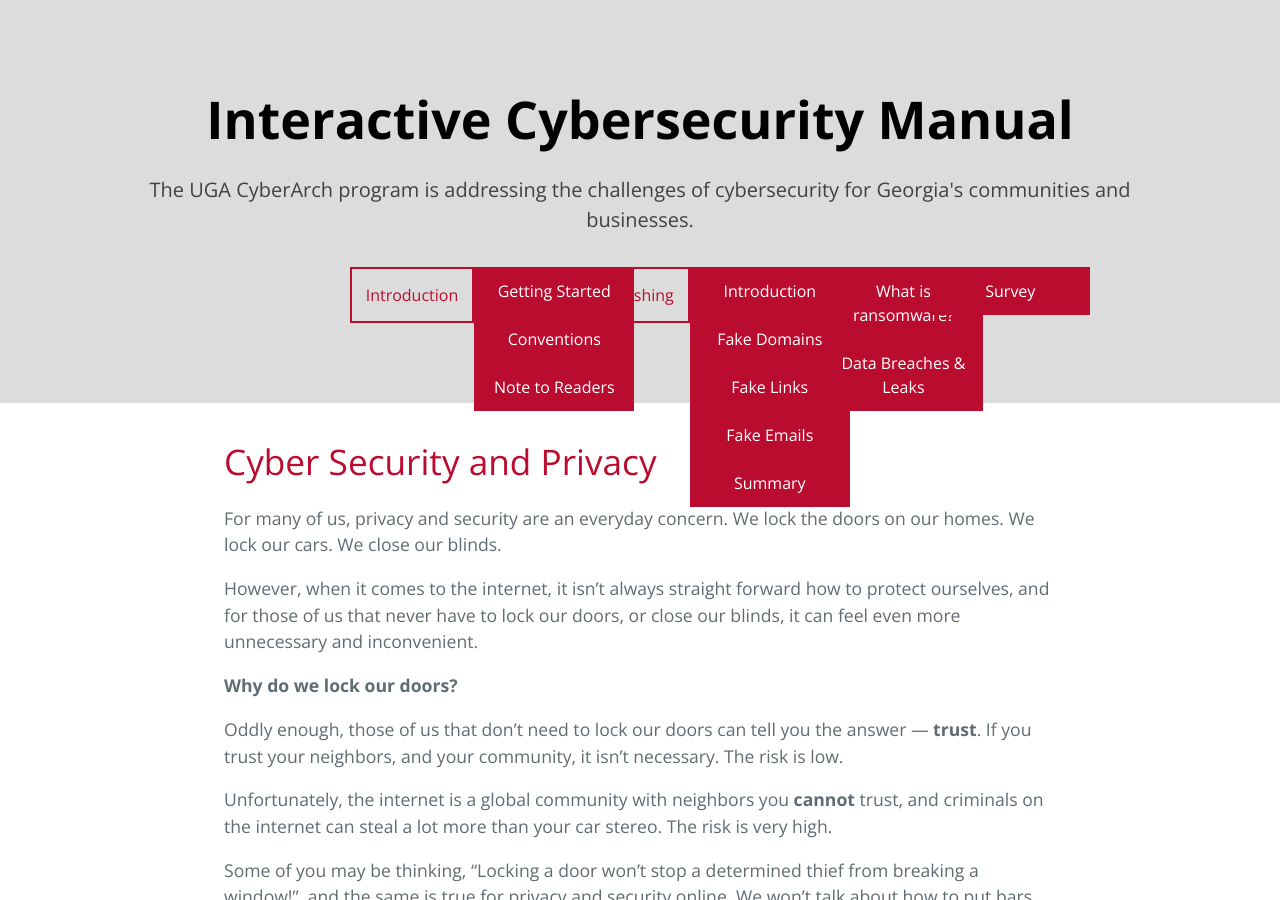
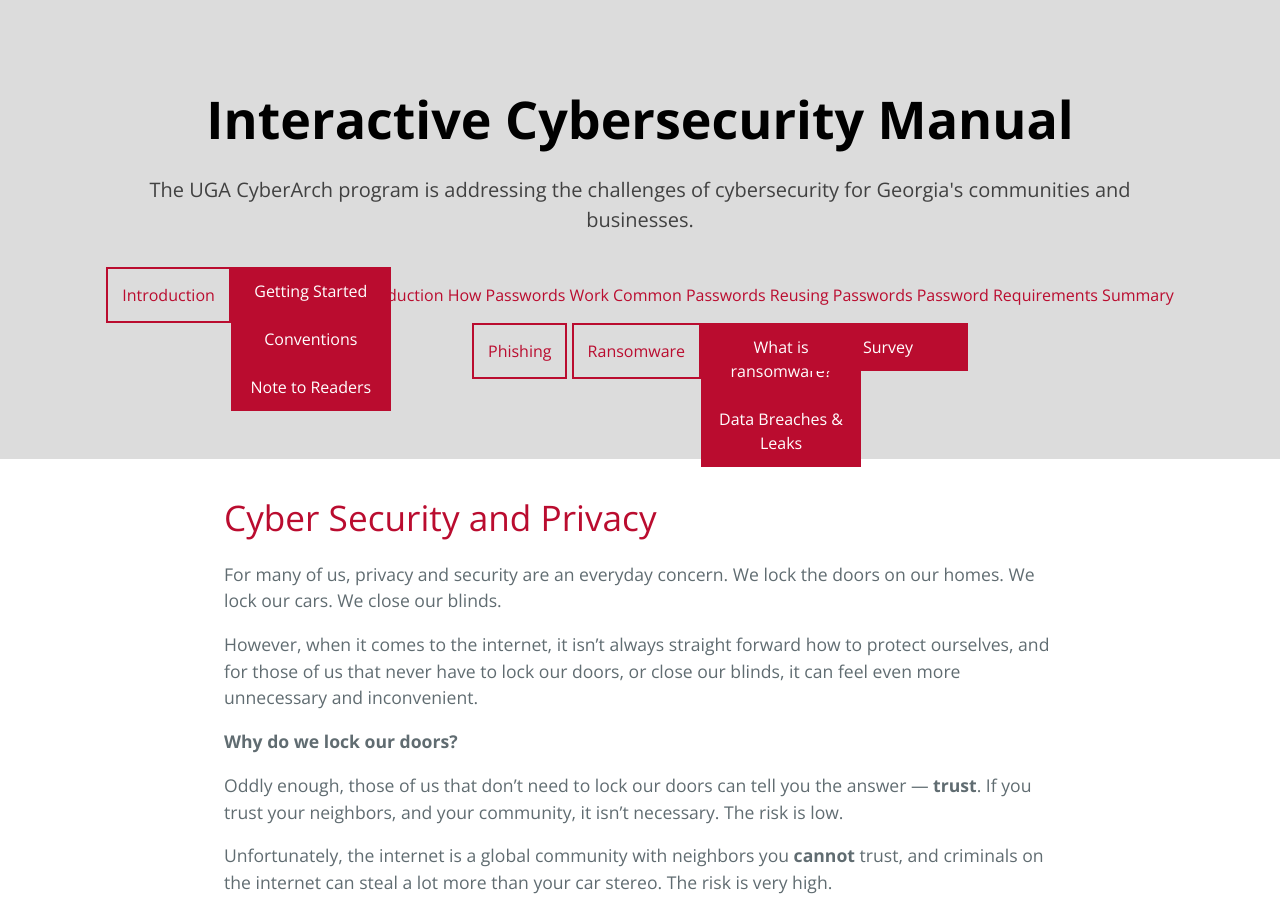
Before and after one commit to ugacyberarch/manual, a Jekyll site: the page built from index.md, in a window 1280 px wide and 900 px high. Built offline with Jekyll 4.4.1, drawn with Linux system fonts in a browser that asks for light colours.

Commit message:
Update default.html

```diff
--- a/_layouts/default.html
+++ b/_layouts/default.html
@@ -92,6 +92,12 @@
   <div class="dropdown-content">
 
   </div>
+    <a href="https://ugacyberarch.github.io/manual/password_introduction.html">Introduction</a>
+    <a href="https://ugacyberarch.github.io/manual/how_passwords_work.html">How Passwords Work</a>
+    <a href="https://ugacyberarch.github.io/manual/common_passwords.html">Common Passwords</a>
+    <a href="https://ugacyberarch.github.io/manual/reusing_passwords.html">Reusing Passwords</a>
+    <a href="https://ugacyberarch.github.io/manual/password_requirements.html">Password Requirements</a>
+    <a href="https://ugacyberarch.github.io/manual/passwords_summary.html">Summary</a>
 </div>
 
 </body>
@@ -101,11 +107,7 @@
       <div class="dropdown">
   <button class="dropbtn">Phishing</button>
   <div class="dropdown-content">
-    <a href="https://ugacyberarch.github.io/manual/phishing_introduction.html">Introduction</a>
-    <a href="https://ugacyberarch.github.io/manual/fake_domains.html">Fake Domains</a>
-    <a href="https://ugacyberarch.github.io/manual/fake_links.html">Fake Links</a>
-    <a href="https://ugacyberarch.github.io/manual/fake_emails.html">Fake Emails</a>
-    <a href="https://ugacyberarch.github.io/manual/phishing_summary.html">Summary</a>
+
   </div>
 </div>
 
```
